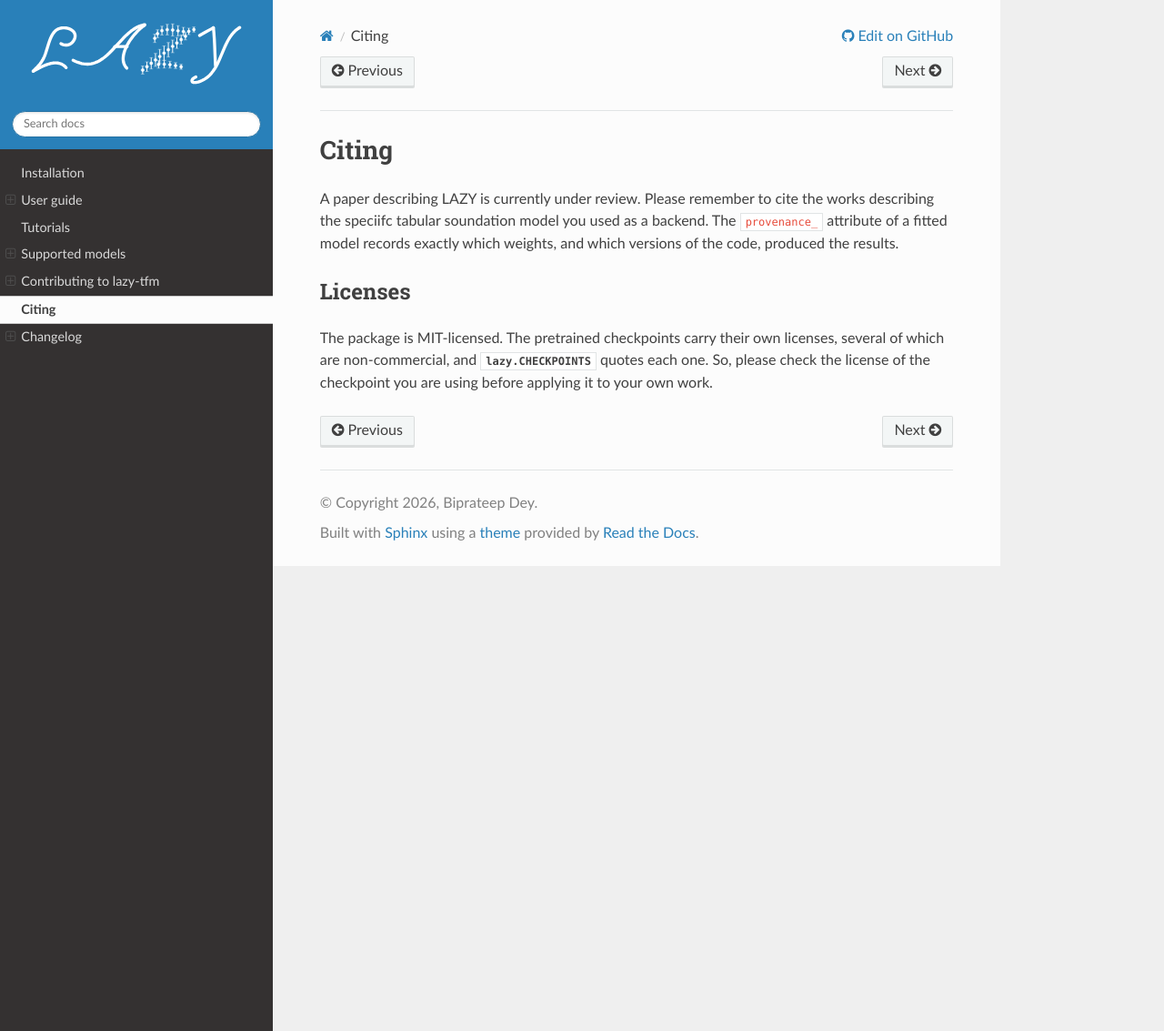
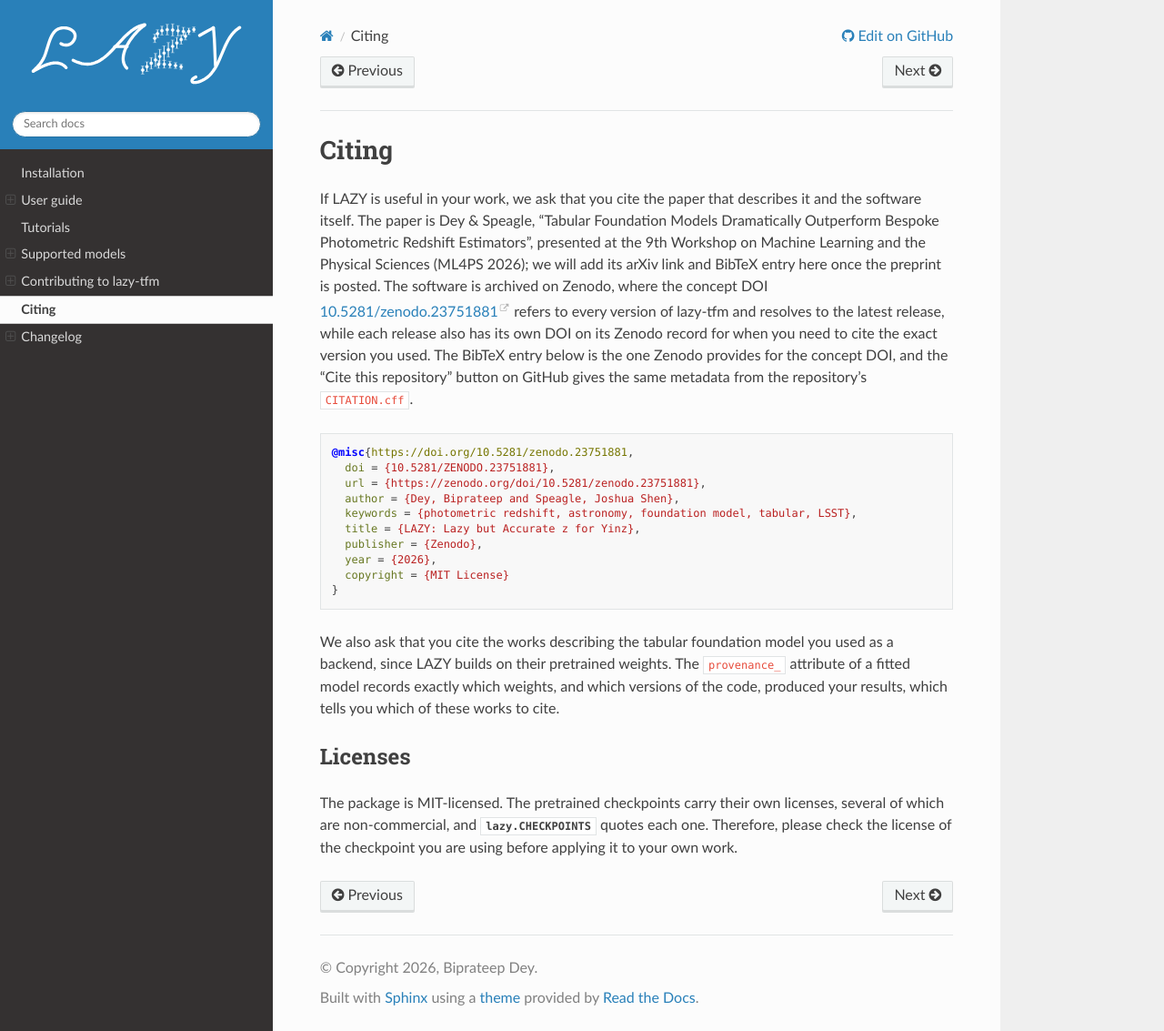
Before and after one commit to biprateep/lazy-tfm, a Sphinx documentation site: the page built from docs/citing.md, in a window 1280 px wide and 1133 px high. Shown: the whole window at 91% size. Built offline with Sphinx 7.4.7 and the Read the Docs theme 3.1.0, drawn with Linux system fonts in a browser that asks for light colours; pages that are not in the unit, such as notebooks, are missing from menus.

Commit message:
Make lazy-tfm citable
CITATION.cff gains the Zenodo concept DOI, both authors' ORCIDs and the
ML4PS 2026 paper as the preferred citation (its arXiv identifier is left
for when the preprint is posted). The "Citing" page gives Zenodo's BibTeX
export for the software, and the README carries the DOI badge.

Co-Authored-By: Claude Opus 5.5 <noreply@anthropic.com>

````diff
--- a/docs/citing.md
+++ b/docs/citing.md
@@ -1,31 +1,41 @@
 # Citing
 
-A paper describing LAZY is currently under review. Please remember to cite the works describing the speciifc tabular soundation model you used as a backend. The `provenance_` attribute of a
-fitted model records exactly which weights, and which versions of the code,
-produced the results.
+If LAZY is useful in your work, we ask that you cite the paper that describes
+it and the software itself. The paper is Dey & Speagle, "Tabular Foundation
+Models Dramatically Outperform Bespoke Photometric Redshift Estimators",
+presented at the 9th Workshop on Machine Learning and the Physical Sciences
+(ML4PS 2026); we will add its arXiv link and BibTeX entry here once the
+preprint is posted. The software is archived on Zenodo, where the concept DOI
+[10.5281/zenodo.23751881](https://doi.org/10.5281/zenodo.23751881) refers to
+every version of lazy-tfm and resolves to the latest release, while each
+release also has its own DOI on its Zenodo record for when you need to cite
+the exact version you used. The BibTeX entry below is the one Zenodo provides
+for the concept DOI, and the "Cite this repository" button on GitHub gives
+the same metadata from the repository's `CITATION.cff`.
 
-<!-- @ARTICLE{Dey2022TFM,
-       author = {{Dey}, Biprateep and {Speagle}, Joshua S.},
-        title = "{Tabular Foundation Models Dramatically Outperform Bespoke Photometric Redshift Estimators}",
-      journal = {Machine Learning for the Physical Sciences},
-     keywords = {},
-         year = 2022,
-        month = oct,
-       volume = {515},
-       number = {4},
-        pages = {5285-5305},
-          doi = {10.1093/mnras/stac2105},
-archivePrefix = {arXiv},
-       eprint = {2112.03939},
- primaryClass = {astro-ph.IM},
-       adsurl = {https://ui.adsabs.harvard.edu/abs/2022MNRAS.515.5285D},
-      adsnote = {Provided by the SAO/NASA Astrophysics Data System}
-} -->
+```bibtex
+@misc{https://doi.org/10.5281/zenodo.23751881,
+  doi = {10.5281/ZENODO.23751881},
+  url = {https://zenodo.org/doi/10.5281/zenodo.23751881},
+  author = {Dey, Biprateep and Speagle, Joshua Shen},
+  keywords = {photometric redshift, astronomy, foundation model, tabular, LSST},
+  title = {LAZY: Lazy but Accurate z for Yinz},
+  publisher = {Zenodo},
+  year = {2026},
+  copyright = {MIT License}
+}
+```
 
-
+We also ask that you cite the works describing the tabular foundation model
+you used as a backend, since LAZY builds on their pretrained weights. The
+`provenance_` attribute of a fitted model records exactly which weights, and
+which versions of the code, produced your results, which tells you which of
+these works to cite.
 
 ## Licenses
 
 The package is MIT-licensed. The pretrained checkpoints carry their own
 licenses, several of which are non-commercial, and
-{data}`lazy.CHECKPOINTS <lazy.models.CHECKPOINTS>` quotes each one. So, please check the license of the checkpoint you are using before applying it to your own work.
+{data}`lazy.CHECKPOINTS <lazy.models.CHECKPOINTS>` quotes each one. Therefore,
+please check the license of the checkpoint you are using before applying it
+to your own work.
````
Also changed, not shown: CHANGELOG.md (+8 -0 lines), README.md (+1 -0 lines), 1 other file.
